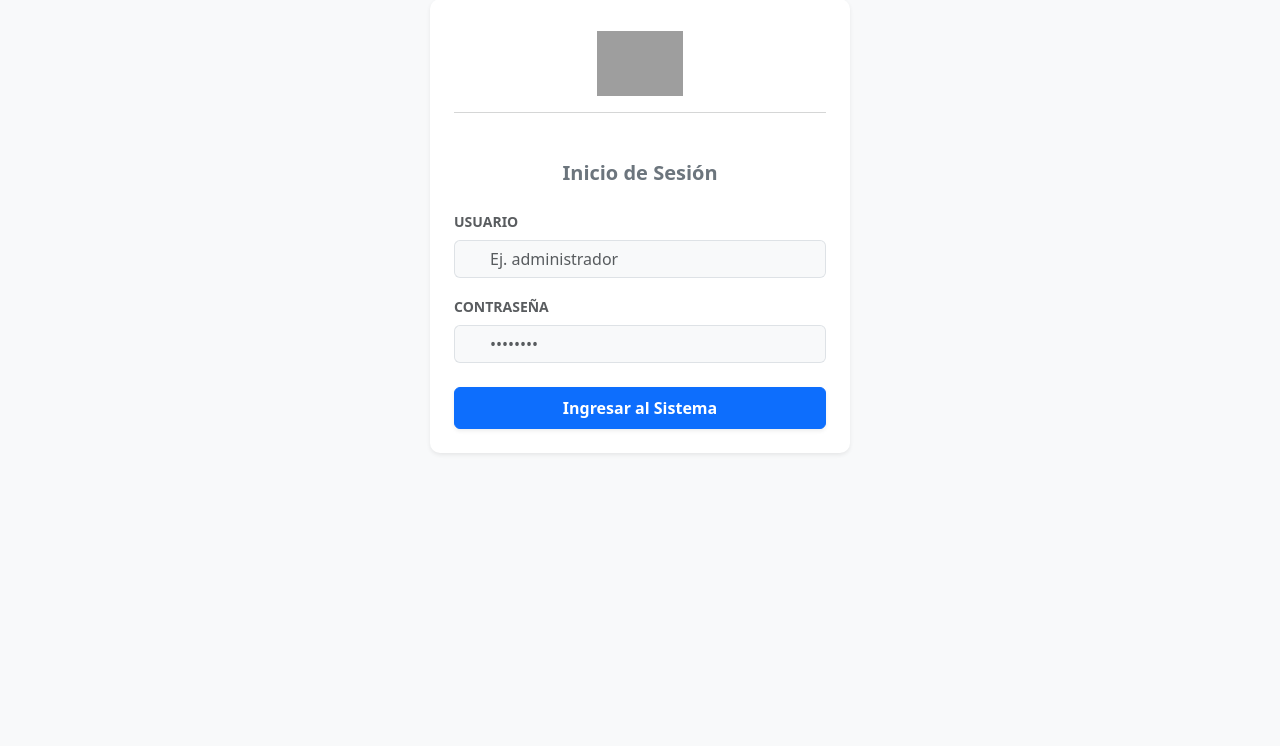
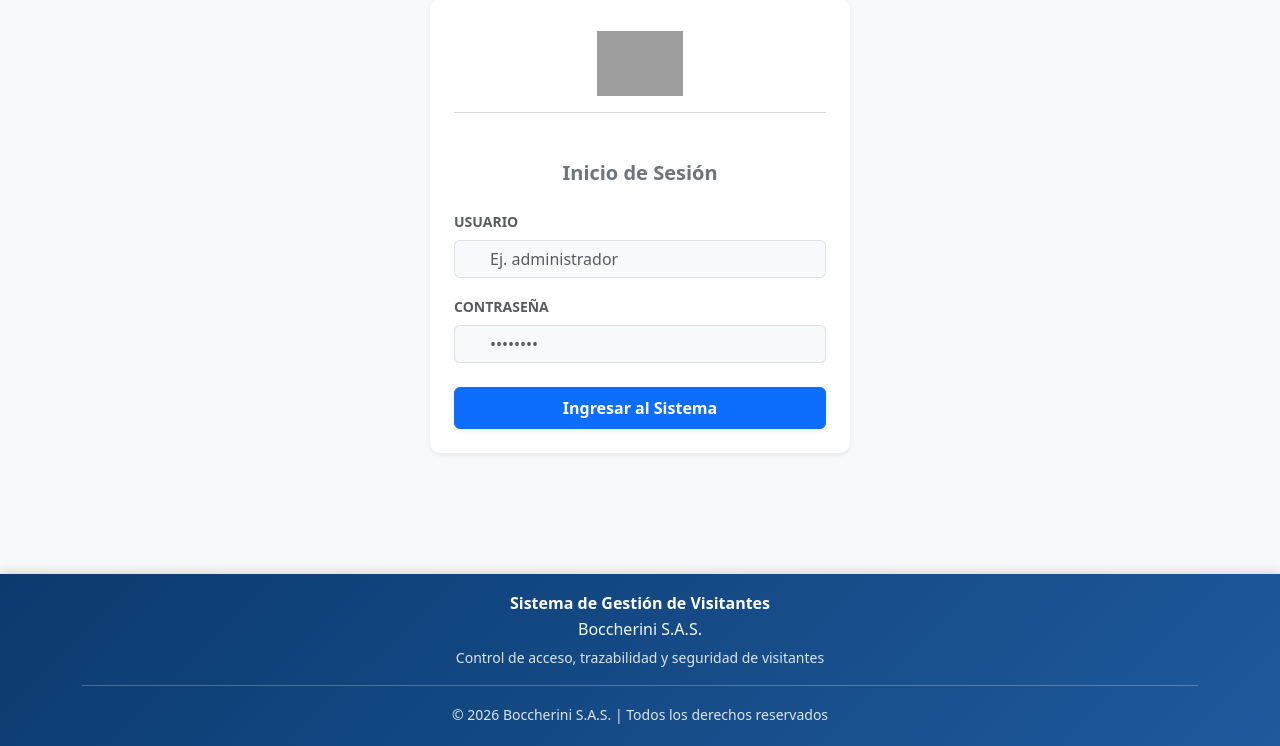
Before and after one commit to aprendizbo/SoftwareSistemaVisitantes, a Django app: a page that uses templates/base.html in a window 1280 px wide. Shown: the part 98-844 px from the top of the page. Before the commit the page ends 552 px from the top, so only its background shows below. Run offline with Django 5.2, Linux system fonts and the light colour scheme; grey boxes are pictures that could not be loaded.

Commit message:
Agregar areas Proyectos, Gerencia, Contabilidad, Tesoreria, Cartera, Juridica y Cafeteria; incluir footer corporativo

```diff
--- a/templates/base.html
+++ b/templates/base.html
@@ -8,14 +8,34 @@
     <link href="https://cdn.jsdelivr.net/npm/bootstrap@5.3.0/dist/css/bootstrap.min.css" rel="stylesheet">
     <style>
         body { background-color: #f8f9fa; }
-        /* Puedes borrar o dejar esta clase .sidebar, ya no se está usando en el HTML */
+
+        .footer-boccherini {
+            background: linear-gradient(135deg, #0b3a6f, #1f5a9c);
+            color: white;
+            padding: 20px 0;
+            margin-top: 40px;
+            box-shadow: 0 -2px 10px rgba(0,0,0,.15);
+        }
+
+        .footer-boccherini h6 {
+            font-weight: 700;
+            margin-bottom: 5px;
+        }
+
+        .footer-boccherini p {
+            margin-bottom: 0;
+            opacity: .95;
+        }
+
+        .footer-boccherini small {
+            opacity: .85;
+        }
     </style>
 </head>
 <body>
 
     <div class="container-fluid">
         <div class="row">
-
             <div class="col-12 p-0">
                 {% include 'base/navbar.html' %}
 
@@ -23,11 +43,27 @@
                     {% block content %}
                     {% endblock %}
                 </main>
-
-                {% include 'base/footer.html' %}
             </div>
         </div>
     </div>
+
+    <footer class="footer-boccherini mt-5">
+        <div class="container text-center">
+            <div class="footer-content">
+                <h6 class="mb-1">Sistema de Gestión de Visitantes</h6>
+                <p class="mb-1">Boccherini S.A.S.</p>
+                <small>
+                    Control de acceso, trazabilidad y seguridad de visitantes
+                </small>
+            </div>
+
+            <hr class="my-3">
+
+            <small>
+                © {% now "Y" %} Boccherini S.A.S. | Todos los derechos reservados
+            </small>
+        </div>
+    </footer>
 
     <script src="https://code.jquery.com/jquery-3.6.0.min.js"></script>
     <script src="https://cdn.jsdelivr.net/npm/bootstrap@5.3.0/dist/js/bootstrap.bundle.min.js"></script>
```
Also changed, not shown: apps/visitors/forms.py (+7 -0 lines).
